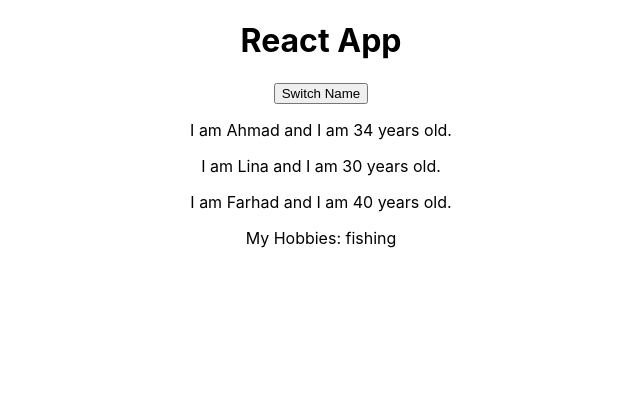
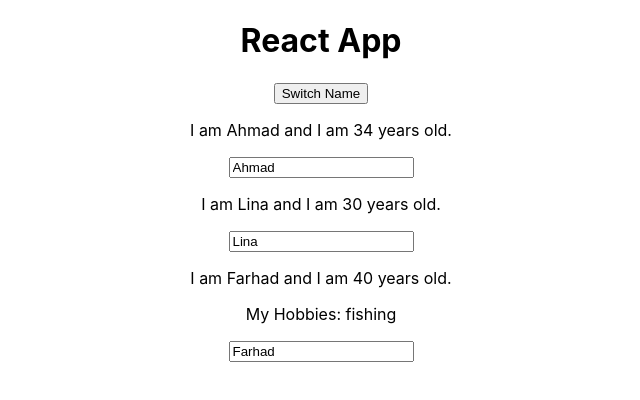
Before and after one commit to affaqiri/react-basics, a React (Create React App) app: page / in a window 1280 px wide. Shown: the top 400 px of the page, without its empty margins (319-959 px from the left). Built offline with nearby package versions, Linux system fonts and the light colour scheme.

Commit message:
two way data bindings

```diff
--- a/src/App.js
+++ b/src/App.js
@@ -29,7 +29,16 @@
         { name: 'Farhad', age: 40 }
       ]
     })
+  }
 
+  nameChangedHanlder = ( event ) => {
+    this.setState({
+      persons: [
+        { name: 'Ahmad', age: 34 },
+        { name: event.target.value, age: 30 },
+        { name: 'Farhad', age: 40 }
+      ]
+    })
   }
 
   render() {
@@ -44,7 +53,8 @@
         <Person
           name={this.state.persons[1].name}
           age={this.state.persons[1].age}
-          click={this.switchNameHandler.bind(this, 'Fraid')} />
+          click={this.switchNameHandler.bind(this, 'Fraid')}
+          changed={this.nameChangedHanlder} />
         <Person
           name={this.state.persons[2].name}
           age={this.state.persons[2].age}>
--- a/src/Person/Person.js
+++ b/src/Person/Person.js
@@ -8,6 +8,7 @@
     <div>
       <p onClick={ props.click }>I am { props.name } and I am { props.age } years old.</p>
       <p>{ props.children }</p>
+      <input type="text" onChange={ props.changed } value={ props.name }/>
     </div>
   )
 }
```
